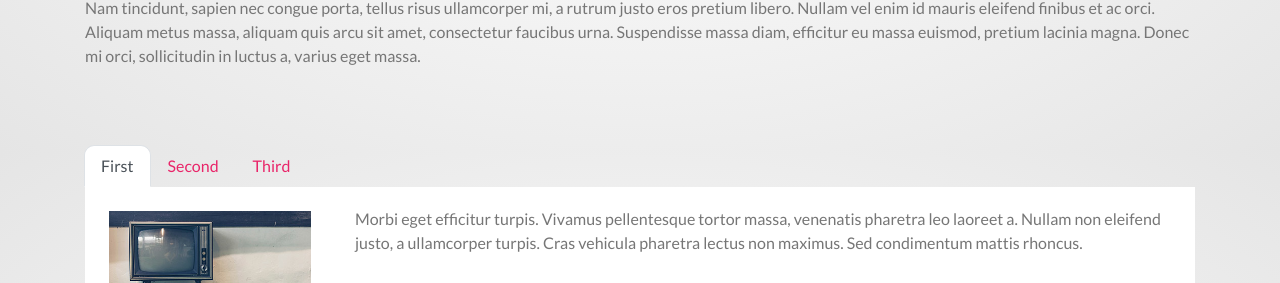
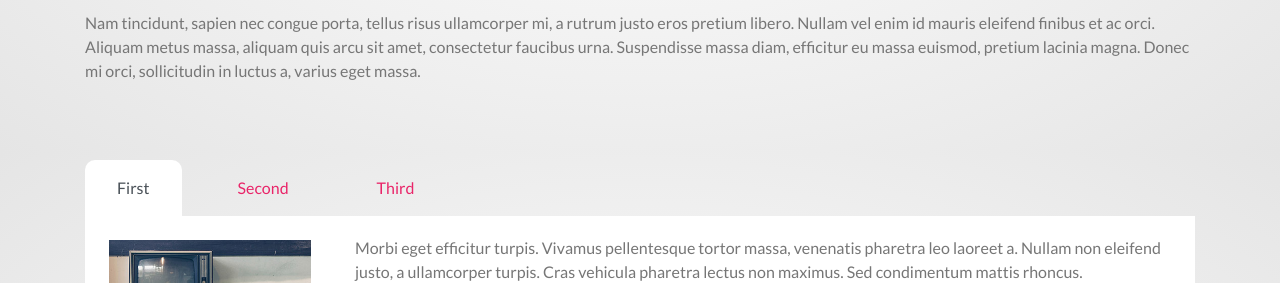
Before and after one commit to Noroff-FEU-Assignments/css-frameworks-ca-tnjensen, a plain HTML site: page index.html in a window 1280 px wide. Shown: the part 648-931 px from the top of the page. Drawn offline with nearby package versions, Linux system fonts and the light colour scheme; a web font is replaced by a local one.

Commit message:
Adjusted nav-tabs

```diff
--- a/sass/partials/_tabs.scss
+++ b/sass/partials/_tabs.scss
@@ -5,21 +5,18 @@
         display: flex;
     }
 }
-
-.nav-tabs .nav-link{
-    color: $primary;
-}
-
 .nav-tabs .nav-item.active{
   padding: 1rem 2rem;
   margin-right: 10px;
 }
 .nav-tabs .nav-link{
+    color: $primary;
     border-radius: 10px 10px 0 0;
-    border-color:none;
+    border:none;
+    padding: 1rem 2rem;
+    margin-right: 1.5rem;
     position: relative;
     top: 1px;
-    left: -1px;
 }
 .tab-content > .active {
     background: white;
--- a/sass/partials/_typography.scss
+++ b/sass/partials/_typography.scss
@@ -6,7 +6,7 @@ h1,h2,h3,h4,h5,h6{
 }
 h1{
     font-size: 1.8em;
-    margin-top: 1em;
+    margin-top: 1.5em;
     margin-bottom: 1em;
     color: $primary;
 }
```
Also changed, not shown: css/style.css, css/style.min.css, 2 other files.
